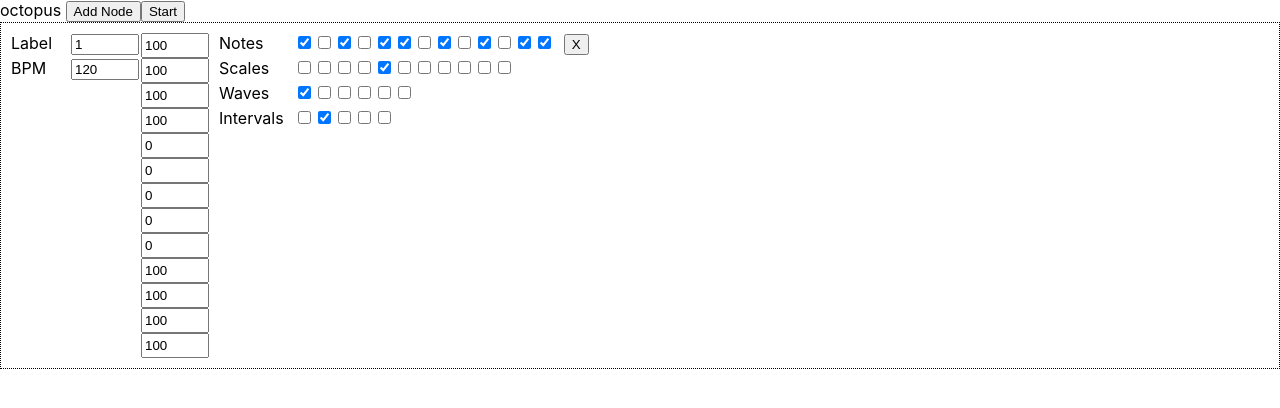
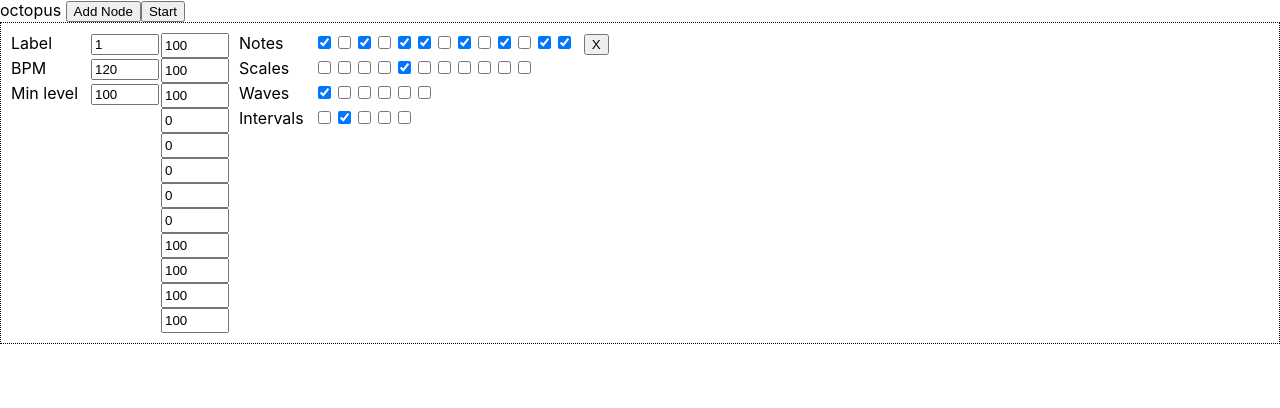
Before and after one commit to CodeKrakken/random-noise-generator, a React (Create React App) app: page / in a window 1280 px wide. Both pictures are taken after a click on the button "Add Node". Shown: the top 408 px of the page. Built offline with nearby package versions, Linux system fonts and the light colour scheme.

Commit message:
Add min level to inputs object and introduce 80px width label class

```diff
--- a/src/App.css
+++ b/src/App.css
@@ -20,3 +20,7 @@
 .textbox {
   width: 60px
 }
+
+.label {
+  width: 80px;
+}
--- a/src/components/node/Node.tsx
+++ b/src/components/node/Node.tsx
@@ -46,6 +46,17 @@ export default function Node(props: props) {
       maxLength: 5,
       min: 0,
       max: 60000
+    },
+    minLevel: {
+      className: 'textbox',
+      title: 'Min level',
+      id: `minLevel${i}`,
+      type: "number",
+      value: node.minLevel,
+      onChange: (e: any) => setNodes([nodes.slice(0, i), {...nodes[i], minLevel: +e.target.value}, nodes.slice(i+1)].flat()),
+      min:0,
+      max:100,
+      maxLength:3
     }
   }
 
@@ -61,7 +72,7 @@ export default function Node(props: props) {
           Object.keys(inputs).map(input =>
             <>
               <div className="row inner-row">
-                <div className="textbox">
+                <div className="label">
                   {inputs[input].title}
                 </div>
                 <div className="textbox">
@@ -85,19 +96,6 @@ export default function Node(props: props) {
       </div>
 
       <div className="column">
-        <div className="row inner-row">
-          <input
-            className='textbox'
-            title={'Min level'}
-            id={`minLevel${i}`}
-            type="number"
-            value={node.minLevel}
-            onChange={(e) => setNodes([nodes.slice(0, i), {...nodes[i], minLevel: +e.target.value}, nodes.slice(i+1)].flat())}
-            min={0}
-            max={100}
-            maxLength={3}
-          />
-        </div>
         <div className="row inner-row">
           <input
             className='textbox'
```
